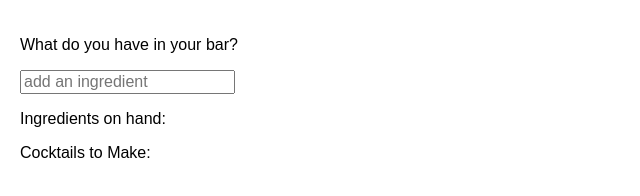
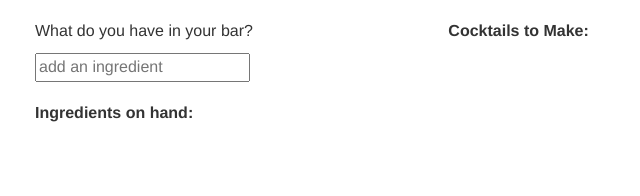
Before and after one commit to MiaRomero/cocktail-builder, a website: page index.html in a window 1280 px wide. Shown: the whole page, without its empty margins (0-640 px from the left). Drawn offline with nearby package versions, Linux system fonts and the light colour scheme.

Commit message:
cocktails-to-make in columns

```diff
--- a/index.html
+++ b/index.html
@@ -6,18 +6,20 @@
     <title>Cocktail Builder</title>
     <meta name='viewport' content='width=device-width, initial-scale=1'/>
     <link rel='stylesheet' href='styles/normalize.css' type='text/css'>
-    <script src='https://maxcdn.bootstrapcdn.com/bootstrap/3.3.6/css/bootstrap.min.css'></script>
+    <link rel="stylesheet" href="https://maxcdn.bootstrapcdn.com/bootstrap/3.3.6/css/bootstrap.min.css" integrity="sha384-1q8mTJOASx8j1Au+a5WDVnPi2lkFfwwEAa8hDDdjZlpLegxhjVME1fgjWPGmkzs7" crossorigin="anonymous">
     <link rel='stylesheet' href='styles/modules.css' type='text/css'>
     <script src='http://code.jquery.com/jquery-2.2.0.js'></script>
   </head>
 
   <body>
-    <div id='addIngredientsToBar'>
+
+    <div class='container-fluid'>
+      <div class='row'>
+
+        <div class='col-md-4' id='addIngredientsToBar'>
           <p>What do you have in your bar?</p>
           <input id='autocomplete' type='text' name='ingredient' placeholder='add an ingredient'/>
-
           <div id='ingredientInput' class="autocomplete-suggestions"></div>
-
           <div id='ingredientsInMyBar'>
             <p>Ingredients on hand: </p>
             <ul id='addedIngredients'>
@@ -25,11 +27,16 @@
           </div>
         </div>
 
-    <div id='cocktailsToMake'>
+        <div class='col-md-4' id='cocktailsToMake'>
           <p>Cocktails to Make: </p>
           <ul id='cocktailList'>
           </ul>
         </div>
+
+        <div class='col-md-4'></div>
+
+      </div> <!--end row-->
+    </div><!--end container-->
 
     <script src='https://cdnjs.cloudflare.com/ajax/libs/handlebars.js/4.0.5/handlebars.min.js'></script>
     <script src='vendor/scripts/jquery.autocomplete.js'></script>
--- a/styles/modules.css
+++ b/styles/modules.css
@@ -1,5 +1,6 @@
 body {
   padding: 20px;
+  font-size: 16px;
 
 }
 
@@ -31,6 +32,15 @@ body {
 #ingredientInput {
   display: none;
 }
+#ingredientsInMyBar {
+  margin-top: 20px;
+}
+#ingredientsInMyBar p{
+  font-weight: bold;
+}
+#cocktailsToMake p{
+  font-weight: bold;
+}
 
 @media screen and (max-width: 500px) {
   .autocomplete-suggestion {
@@ -39,6 +49,9 @@ body {
   #addIngredientsToBar {
     font-size: 18px;
   }
+  #cocktailsToMake {
+    font-size: 18px;
+  }
 
 
   img {
```
Lines whose indentation alone changed are shown as unchanged.
